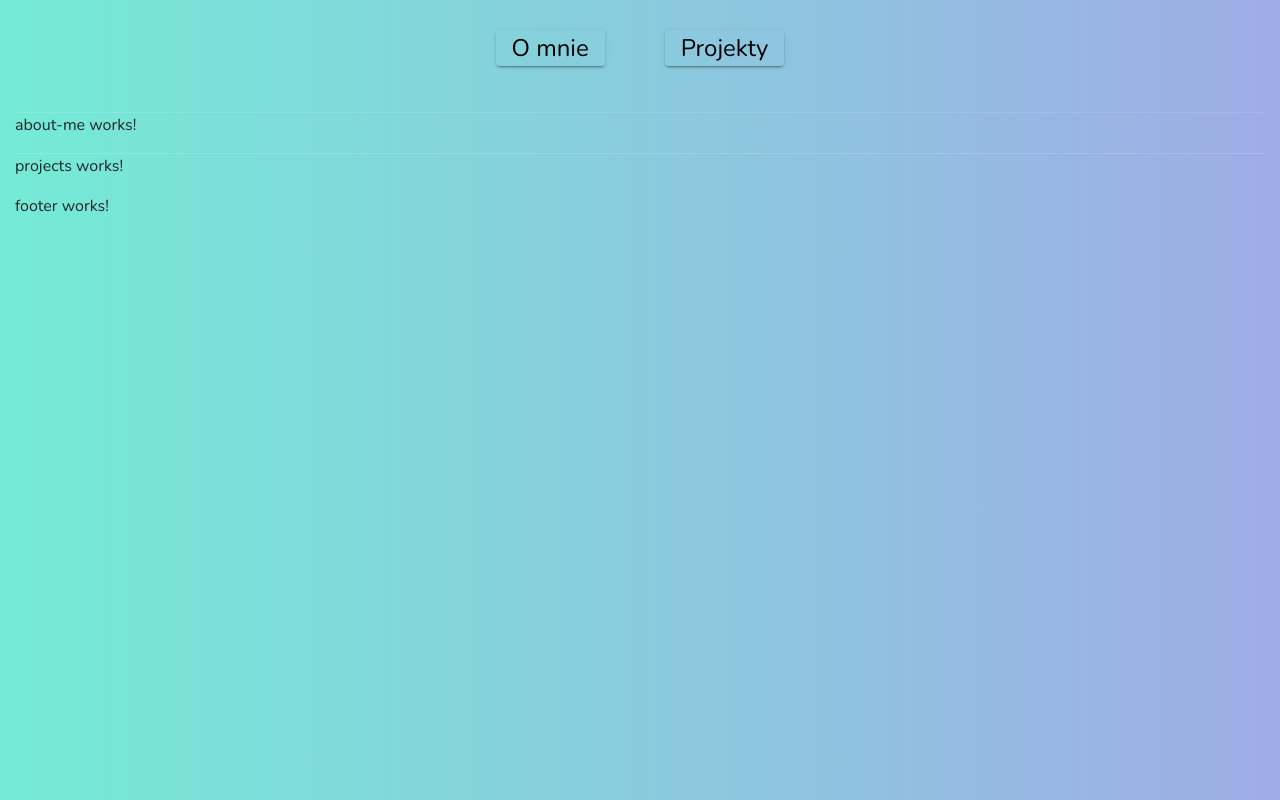
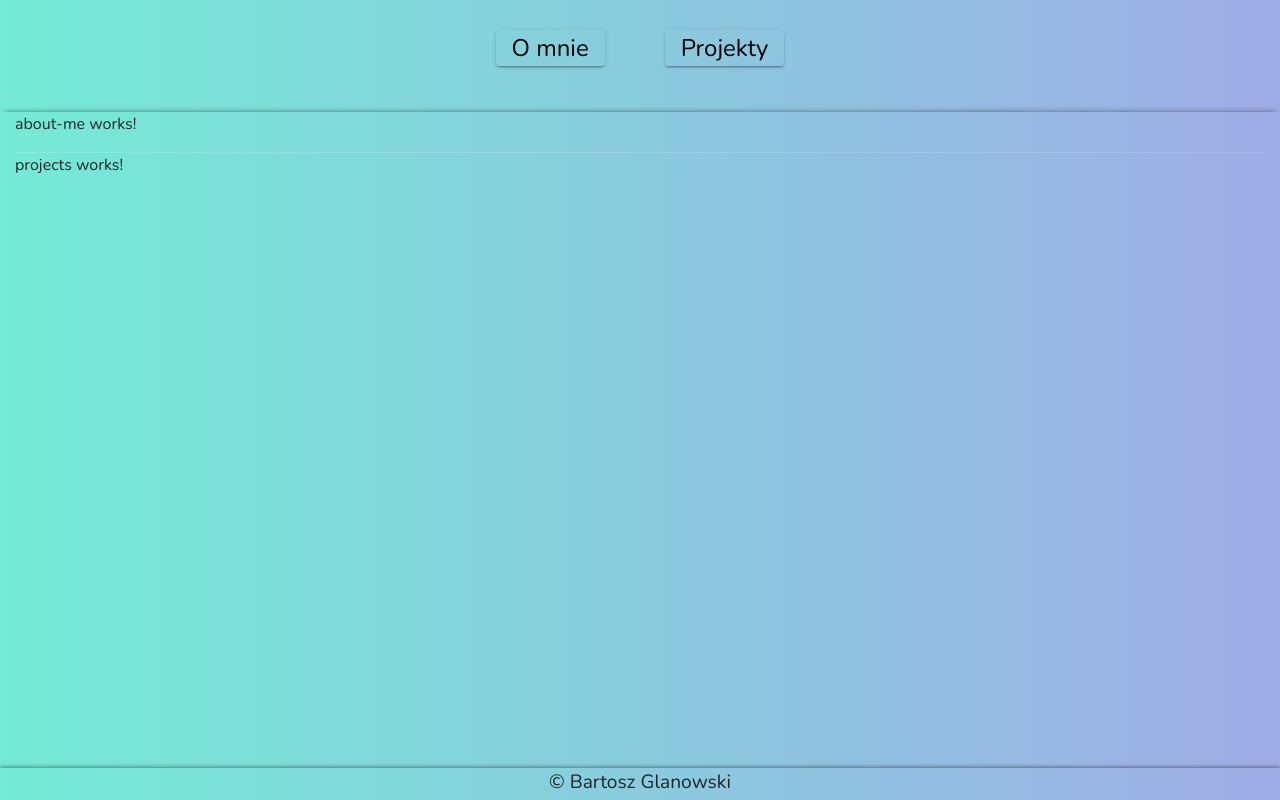
Before and after one commit to Salixu/mySiteFrontend, an Angular app: page / in a window 1280 px wide. Built offline with nearby package versions, Linux system fonts and the light colour scheme.

Commit message:
Added seperator and footer

```diff
--- a/src/app/about-me/about-me.component.html
+++ b/src/app/about-me/about-me.component.html
@@ -1,3 +1,3 @@
-<div class="container-custom">
+<div class="container-custom seperator">
   <p>about-me works!</p>
 </div>
--- a/src/app/footer/footer.component.html
+++ b/src/app/footer/footer.component.html
@@ -1,3 +1,4 @@
-<div class="container-custom">
-  <p>footer works!</p>
-</div>
+
+  <div class="container-footer">
+      <p> © Bartosz Glanowski</p>
+  </div>
--- /dev/null
+++ b/src/app/footer/footer.component.scss
@@ -0,0 +1,19 @@
+
+
+.container-footer {
+  position: absolute;
+  bottom: 0;
+  width: 100%;
+  padding-right: 15px;
+  padding-left: 15px;
+  margin-right: auto;
+  margin-left: auto;
+  height: 2rem;
+  box-shadow: 0px 0px 5px 0px rgb(0 0 0 / 60%);
+}
+.container-footer p{
+  font-size: 1.2rem;
+  text-align: center;
+  padding: 0;
+  margin: 0;
+}
--- a/src/app/footer/footer.component.ts
+++ b/src/app/footer/footer.component.ts
@@ -3,7 +3,7 @@ import { Component, OnInit } from '@angular/core';
 @Component({
   selector: 'app-footer',
   templateUrl: './footer.component.html',
-  styleUrls: ['./footer.component.css']
+  styleUrls: ['./footer.component.scss']
 })
 export class FooterComponent implements OnInit {
 
--- a/src/app/navigaton/navigaton.component.html
+++ b/src/app/navigaton/navigaton.component.html
@@ -7,5 +7,4 @@
         <button class="mat-button-bg-color" mat-raised-button>Projekty</button>
       </li>
     </ul>
-  <mat-divider></mat-divider>
 </div>
--- a/src/app/projects/projects.component.ts
+++ b/src/app/projects/projects.component.ts
@@ -3,7 +3,7 @@ import { Component, OnInit } from '@angular/core';
 @Component({
   selector: 'app-projects',
   templateUrl: './projects.component.html',
-  styleUrls: ['./projects.component.css']
+  styleUrls: ['./projects.component.scss']
 })
 export class ProjectsComponent implements OnInit {
 
--- a/src/styles.scss
+++ b/src/styles.scss
@@ -15,7 +15,16 @@ body {
   padding-left: 15px;
   margin-right: auto;
   margin-left: auto;
+  border: none #ccc;
 }
+
+.seperator{
+  box-shadow: 0 -4px 6px -5px rgb(0 0 0 / 60%);
+  -webkit-box-shadow:  0 -4px 6px -5px rgb(0 0 0 / 60%);
+  -moz-box-shadow:  0 -4px 6px -5px rgb(0 0 0 / 60%);
+}
+
+
 
 a:hover{
   text-decoration: none;
```
Also changed, not shown: src/app/footer/footer.component.css (deleted), src/app/projects/projects.component.css (deleted), src/app/projects/projects.component.scss (added).
